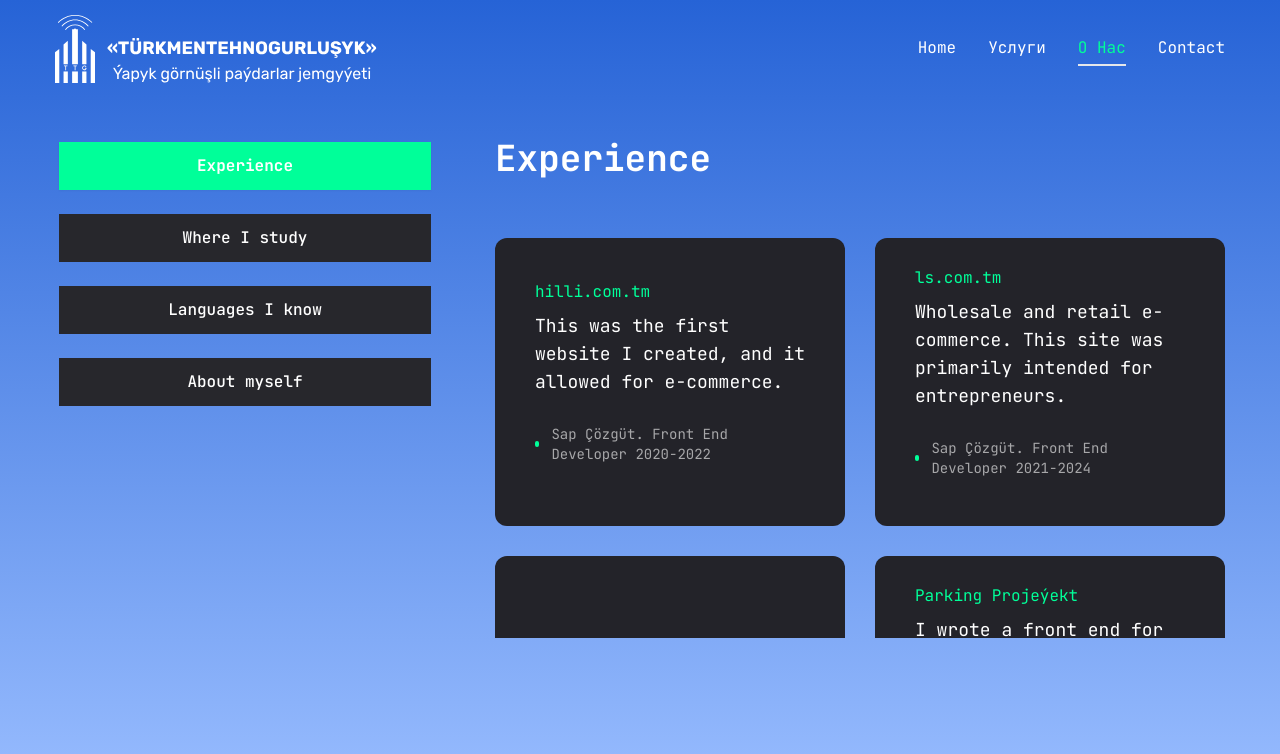
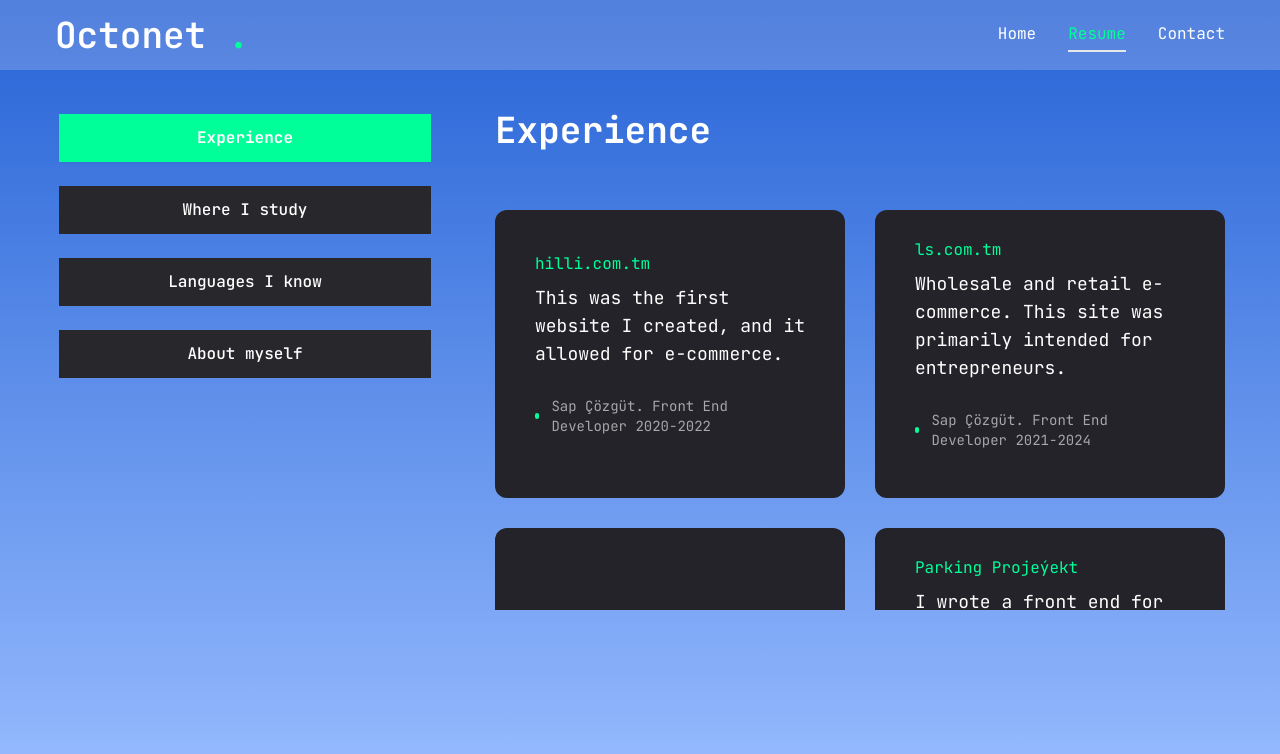
Before and after one commit to octonet29/Profile_Octonet, a Next.js app: page /resume in a window 1280 px wide. Shown: the top 754 px of the page. Built offline with nearby package versions, Linux system fonts and the light colour scheme.

Commit message:
'changednav'

```diff
--- a/src/components/Header.tsx
+++ b/src/components/Header.tsx
@@ -3,25 +3,17 @@ import React from "react"
 import Nav from "./Nav"
 import MobileNav from "./MobileNav"
 import { Button } from "./ui/button"
-import Image from "next/image"
 
 const Header = () => {
 	return (
-		<header className="py-8 xl:py-[15px]  text-white">
+		<header className="py-8 xl:py-[15px]  text-white bg-pink-50/20">
 			<div className="container flex justify-between mx-auto">
 				{/* Logo */}
-				<div className="h-[68px] w-[322px]">
-					<Link href="/" className="h-[100%] w-[100%]">
-						<Image
-							src="/logo_with_text.svg"
-							alt="logo"
-							width={0}
-							height={0}
-							sizes="100%"
-							style={{ width: "100%", height: "auto" }}
-						/>
-					</Link>
-				</div>
+				<Link href="/">
+					<h1 className="text-4xl font-semibold">
+						Octonet <span className="text-accent">.</span>
+					</h1>
+				</Link>
 				{/* desktop nav */}
 				<div className="hidden xl:flex items-center gap-8">
 					<Nav />
--- a/src/components/MobileNav.tsx
+++ b/src/components/MobileNav.tsx
@@ -4,7 +4,6 @@ import { Sheet, SheetContent, SheetTrigger } from "@/components/ui/sheet"
 import { usePathname } from "next/navigation"
 import Link from "next/link"
 import { CiMenuFries } from "react-icons/ci"
-import Image from "next/image"
 
 const links = [
 	{
@@ -15,14 +14,14 @@ const links = [
 	// 	name: "service",
 	// 	path: "/services",
 	// },
+	{
+		name: "Resume",
+		path: "/resume",
+	},
 	// {
-	// 	name: "Resume",
-	// 	path: "/resume",
+	// 	name: "Work",
+	// 	path: "/work",
 	// },
-	{
-		name: "Work",
-		path: "/work",
-	},
 	{
 		name: "Contact",
 		path: "/contact",
@@ -35,12 +34,14 @@ const MobileNav = () => {
 	return (
 		<Sheet>
 			<SheetTrigger className="flex justify-center items-center">
-				<CiMenuFries className="text-[32px]  text-accent" />
+				<CiMenuFries className="text-[32px] text-accent" />
 			</SheetTrigger>
 			<SheetContent className="flex flex-col">
 				<div className="mt-32 mb-40 text-center text-2xl">
 					<Link href="/">
-						<Image src="/logo.svg" alt={""} width={100} height={100} />
+						<h1 className="text-4xl font-semibold">
+							Octonet <span className="text-accent">.</span>
+						</h1>
 					</Link>
 				</div>
 				<nav className="flex flex-col justify-center items-center gap-8">
--- a/src/components/Nav.tsx
+++ b/src/components/Nav.tsx
@@ -8,12 +8,12 @@ const links = [
 		name: "Home",
 		path: "/",
 	},
+	// {
+	// 	name: "Serwis",
+	// 	path: "/services",
+	// },
 	{
-		name: "Услуги",
-		path: "/services",
-	},
-	{
-		name: "О нас",
+		name: "Resume",
 		path: "/resume",
 	},
 	// {
--- a/src/components/Photo.tsx
+++ b/src/components/Photo.tsx
@@ -4,17 +4,52 @@ import { motion } from "framer-motion"
 import { reverse } from "dns"
 const Photo = () => {
 	return (
-		<div className="w-full h-full ">
-			<div className="relative w-[298px] h-[298px] flex items-center xl:w-[498px] xl:[498px] xl:top-[90px] mix-blend-lighten ">
+		<div className="w-full h-full relative ">
+			<motion.div
+				initial={{ opacity: 0 }}
+				animate={{
+					opacity: 1,
+					transition: { delay: 2, duration: 0.4, ease: "easeIn" },
+				}}
+			>
+				<div className="w-[298px] h-[298px] flex items-center xl:w-[498px] xl:[498px] xl:top-[90px] mix-blend-lighten absolute">
 					<Image
-					src="/heroImg.svg"
+						src="/assets/photo.png"
 						alt="Avatar"
 						priority
 						quality={100}
 						fill
-					className=""
+						className="object-contain"
 					/>
 				</div>
+			</motion.div>
+
+			<motion.svg
+				className="w-[300px] xl:w-[506px] h-[300px] xl:h-[506px] "
+				fill="transparent"
+				viewBox="0 0 506 506"
+				xmlns="http://www.w3.org/2000/svg"
+			>
+				<motion.circle
+					cx="253"
+					cy="253"
+					r="250"
+					stroke="#00ff99"
+					strokeWidth="4"
+					strokeLinecap="round"
+					strokeLinejoin="round"
+					initial={{ strokeDasharray: "24 10 0 0" }}
+					animate={{
+						strokeDasharray: ["15 120 25 25", "16 25 92 72", "4 250 22 22"],
+						rotate: [120, 360],
+					}}
+					transition={{
+						duration: 20,
+						repeat: Infinity,
+						repeatType: "reverse",
+					}}
+				/>
+			</motion.svg>
 		</div>
 	)
 }
```
Lines whose indentation alone changed are shown as unchanged.
